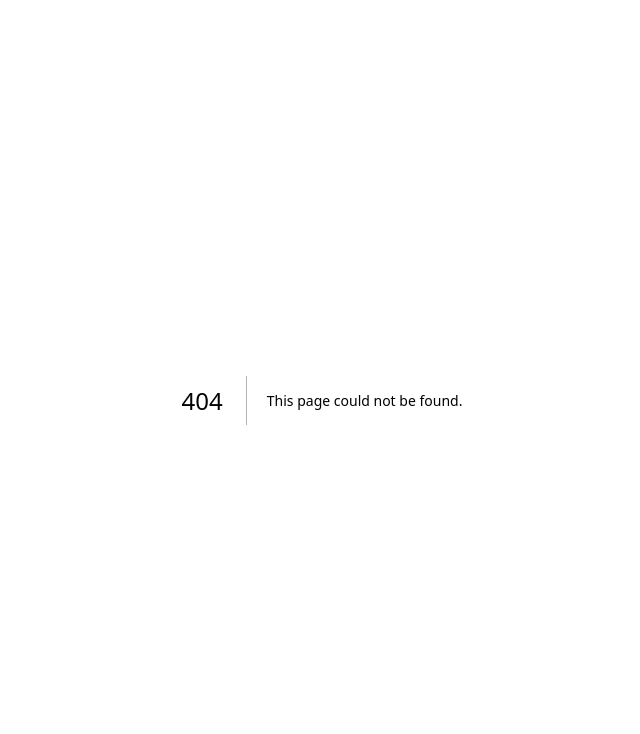
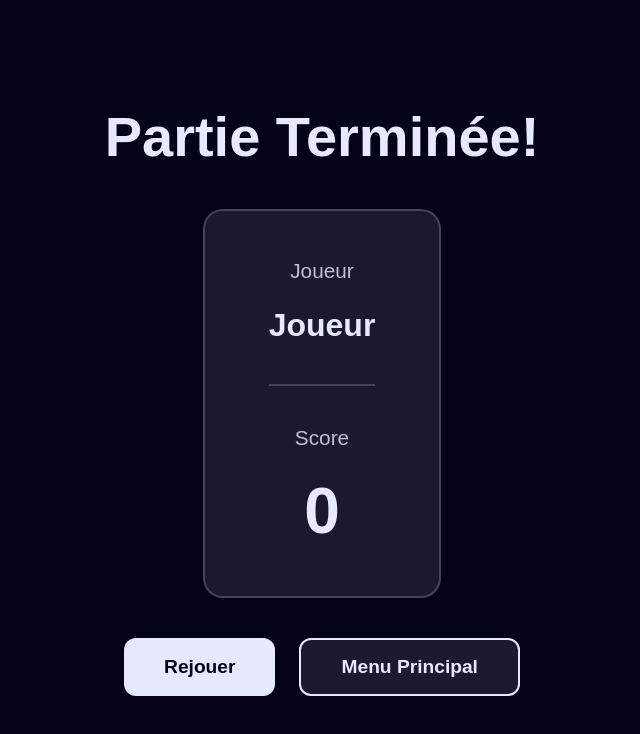
Before and after one commit to ethan-frot/Drunk-Santa, a Next.js app: page /score in a window 1280 px wide. Before the commit this address had no page. Shown: the top 734 px of the page, without its empty margins (318-958 px from the left). Built offline with nearby package versions, Linux system fonts and the light colour scheme.

Commit message:
✨ Implement game time tracking and create score page

```diff
--- /dev/null
+++ b/app/score/page.tsx
@@ -0,0 +1,150 @@
+'use client';
+
+import { useEffect, useState } from 'react';
+import { useRouter, useSearchParams } from 'next/navigation';
+
+export default function ScorePage() {
+  const router = useRouter();
+  const searchParams = useSearchParams();
+  const [pseudo, setPseudo] = useState('');
+  const [score, setScore] = useState(0);
+
+  useEffect(() => {
+    const playerPseudo = localStorage.getItem('playerPseudo') || 'Joueur';
+    setPseudo(playerPseudo);
+
+
+    const urlScore = searchParams.get('score');
+    const finalScore = urlScore ? parseInt(urlScore) : parseInt(localStorage.getItem('gameScore') || '0');
+    setScore(finalScore);
+  }, [searchParams]);
+
+  return (
+    <main style={{
+      minHeight: '100vh',
+      height: '100vh',
+      background: '#040218',
+      display: 'flex',
+      flexDirection: 'column',
+      alignItems: 'center',
+      justifyContent: 'center',
+      gap: '2.5rem',
+      padding: '2rem'
+    }}>
+      <h1 style={{
+        fontSize: '3.5rem',
+        fontWeight: 'bold',
+        color: '#e7e9ff',
+        margin: 0,
+        textAlign: 'center'
+      }}>
+        Partie Terminée!
+      </h1>
+
+      <div style={{
+        background: 'rgba(231, 233, 255, 0.1)',
+        borderRadius: '20px',
+        padding: '3rem 4rem',
+        display: 'flex',
+        flexDirection: 'column',
+        gap: '1.5rem',
+        alignItems: 'center',
+        border: '2px solid rgba(231, 233, 255, 0.2)'
+      }}>
+        <div style={{
+          fontSize: '1.3rem',
+          color: '#e7e9ff',
+          opacity: 0.8
+        }}>
+          Joueur
+        </div>
+        <div style={{
+          fontSize: '2rem',
+          fontWeight: 'bold',
+          color: '#e7e9ff'
+        }}>
+          {pseudo}
+        </div>
+
+        <div style={{
+          width: '100%',
+          height: '2px',
+          background: 'rgba(231, 233, 255, 0.2)',
+          margin: '1rem 0'
+        }} />
+
+        <div style={{
+          fontSize: '1.3rem',
+          color: '#e7e9ff',
+          opacity: 0.8
+        }}>
+          Score
+        </div>
+        <div style={{
+          fontSize: '4rem',
+          fontWeight: 'bold',
+          color: '#e7e9ff'
+        }}>
+          {score}
+        </div>
+      </div>
+
+      <div style={{
+        display: 'flex',
+        gap: '1.5rem',
+        flexWrap: 'wrap',
+        justifyContent: 'center'
+      }}>
+        <button
+          onClick={() => router.push('/game')}
+          style={{
+            padding: '1rem 2.5rem',
+            fontSize: '1.2rem',
+            fontWeight: 'bold',
+            color: '#040218',
+            background: '#e7e9ff',
+            border: 'none',
+            borderRadius: '12px',
+            cursor: 'pointer',
+            transition: 'all 0.2s',
+          }}
+          onMouseEnter={(e) => {
+            e.currentTarget.style.transform = 'scale(1.05)';
+            e.currentTarget.style.background = '#fff';
+          }}
+          onMouseLeave={(e) => {
+            e.currentTarget.style.transform = 'scale(1)';
+            e.currentTarget.style.background = '#e7e9ff';
+          }}
+        >
+          Rejouer
+        </button>
+
+        <button
+          onClick={() => router.push('/')}
+          style={{
+            padding: '1rem 2.5rem',
+            fontSize: '1.2rem',
+            fontWeight: 'bold',
+            color: '#e7e9ff',
+            background: 'rgba(231, 233, 255, 0.1)',
+            border: '2px solid #e7e9ff',
+            borderRadius: '12px',
+            cursor: 'pointer',
+            transition: 'all 0.2s',
+          }}
+          onMouseEnter={(e) => {
+            e.currentTarget.style.transform = 'scale(1.05)';
+            e.currentTarget.style.background = 'rgba(231, 233, 255, 0.2)';
+          }}
+          onMouseLeave={(e) => {
+            e.currentTarget.style.transform = 'scale(1)';
+            e.currentTarget.style.background = 'rgba(231, 233, 255, 0.1)';
+          }}
+        >
+          Menu Principal
+        </button>
+      </div>
+    </main>
+  );
+}
```
Also changed, not shown: app/game/page.tsx (+15 -6 lines).
